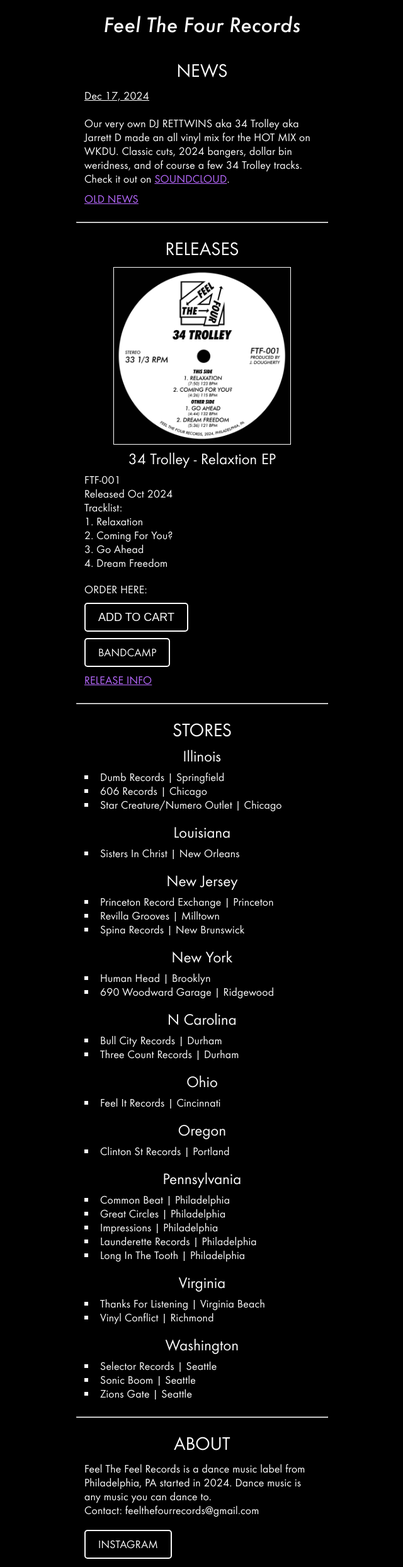
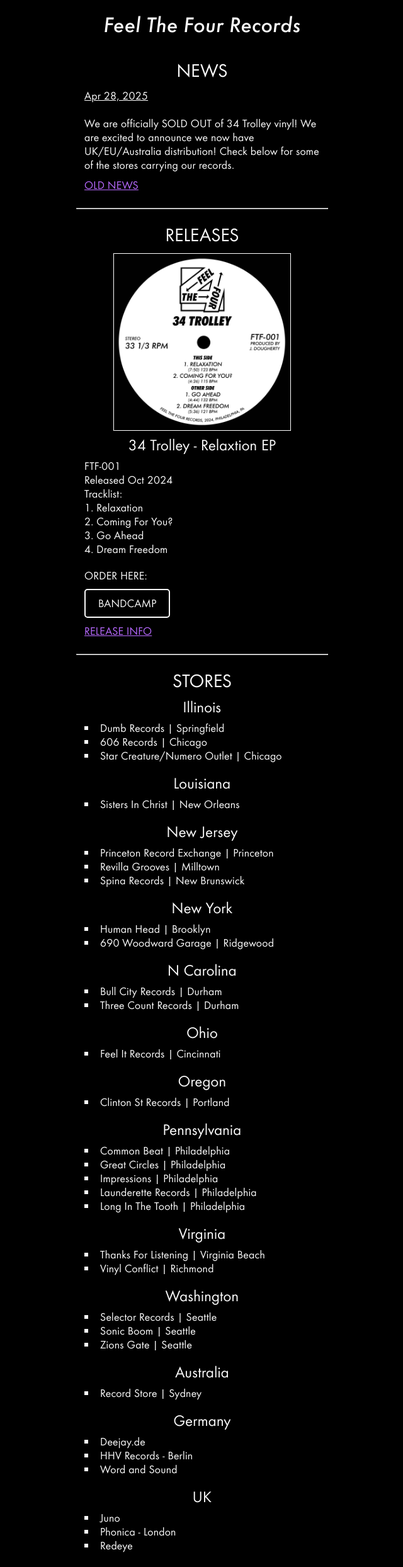
Before and after one commit to JarrettD5309/ftfstore, a Next.js app in the folder client/: page / in a window 1280 px wide. Shown: the part 255-2743 px from the top of the page at 63% size, without its empty margins (319-959 px from the left). Built offline with nearby package versions, Linux system fonts and the light colour scheme.

Commit message:
set 34 trolley to sold out, update news

```diff
--- a/client/src/app/page.tsx
+++ b/client/src/app/page.tsx
@@ -17,13 +17,10 @@
         <section className="main-section">
           <h2>News</h2>
           <p>
-            <u>Dec 17, 2024</u>
+            <u>Apr 28, 2025</u>
             <br />
             <br />
-            Our very own DJ RETTWINS aka 34 Trolley aka Jarrett D made an all vinyl mix for the HOT MIX on WKDU.
-            Classic cuts, 2024 bangers, dollar bin weridness, and of course a few 34 Trolley tracks. Check it out on <a
-              href="https://on.soundcloud.com/pkNdpKZEzpYrAuQr5" target="_blank"
-              rel="noopener noreferrer">SOUNDCLOUD</a>.
+            We are officially SOLD OUT of 34 Trolley vinyl! We are excited to announce we now have UK/EU/Australia distribution! Check below for some of the stores carrying our records.
           </p>
 
           <p className="margin-top-1rem">
@@ -44,7 +41,7 @@
               <p>Released Oct 2024</p>
               <p>Tracklist: <br />1. Relaxation <br />2. Coming For You? <br />3. Go Ahead <br />4. Dream Freedom</p>
               <p className="margin-top-2rem">ORDER HERE:</p>
-              <p><AddToCartButton itemID='ftf001' /></p>
+              {/* <p><AddToCartButton itemID='ftf001' /></p> */}
               <p><a className="link-button margin-top-1rem"
                 href="https://34trolley.bandcamp.com/album/relaxation-ep" target="_blank"
                 rel="noopener noreferrer">BANDCAMP</a></p>
@@ -113,6 +110,22 @@
             <li>Sonic Boom | Seattle</li>
             <li>Zions Gate | Seattle</li>
           </ul>
+          <h3 className="margin-top-2rem">Australia</h3>
+          <ul className="margin-top-1rem">
+            <li>Record Store | Sydney</li>
+          </ul>
+          <h3 className="margin-top-2rem">Germany</h3>
+          <ul className="margin-top-1rem">
+            <li>Deejay.de</li>
+            <li>HHV Records - Berlin</li>
+            <li>Word and Sound</li>
+          </ul>
+          <h3 className="margin-top-2rem">UK</h3>
+          <ul className="margin-top-1rem">
+            <li>Juno</li>
+            <li>Phonica - London</li>
+            <li>Redeye</li>
+          </ul>
         </section>
 
         <hr />
--- a/client/src/app/releases/page.tsx
+++ b/client/src/app/releases/page.tsx
@@ -47,7 +47,7 @@
                 Art: Perry Shall
               </p>
               <p className="margin-top-2rem">ORDER HERE:</p>
-              <p><AddToCartButton itemID='ftf001' /></p>
+              {/* <p><AddToCartButton itemID='ftf001' /></p> */}
               <p><a className="link-button margin-top-1rem"
                 href="https://34trolley.bandcamp.com/album/relaxation-ep" target="_blank"
                 rel="noopener noreferrer">BANDCAMP</a></p>
```
Also changed, not shown: client/src/app/old-news/page.tsx (+10 -0 lines).
